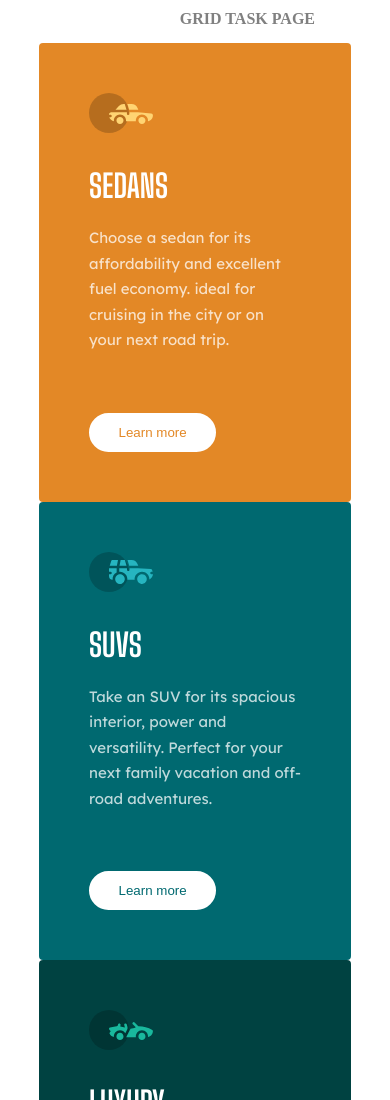
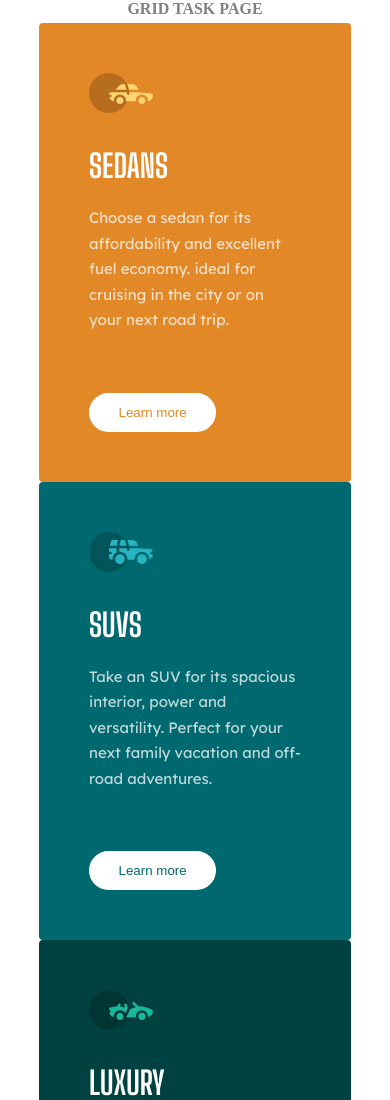
Before and after one commit to Omonayeg/Zuri-flexbox-task, a plain HTML site: page index.html in a window 390 px wide. Shown: the top 1100 px of the page. Drawn offline with Linux system fonts and the light colour scheme.

Commit message:
Update style.css

```diff
--- a/style.css
+++ b/style.css
@@ -17,8 +17,7 @@ a:hover {
 
 header {
     display: flex;
-    justify-content: right;
-    padding: 10px 180px;
+    justify-content: center;
 }
 
 h1 {
@@ -118,11 +117,6 @@ button:hover {
         color: hsl(179, 100%, 13%);
     }
 
-    header {
-        display: flex;
-        justify-content: right;
-        padding: 10px 75px;
-    }
 }
 
 
```
